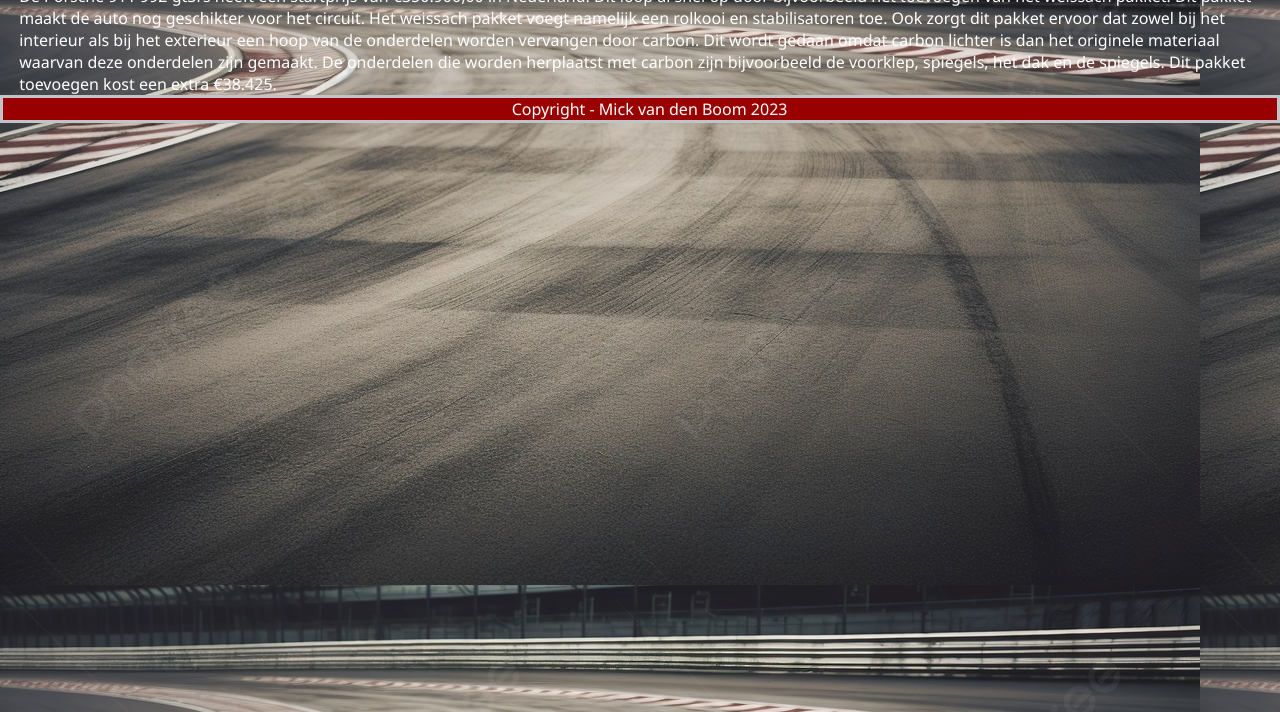
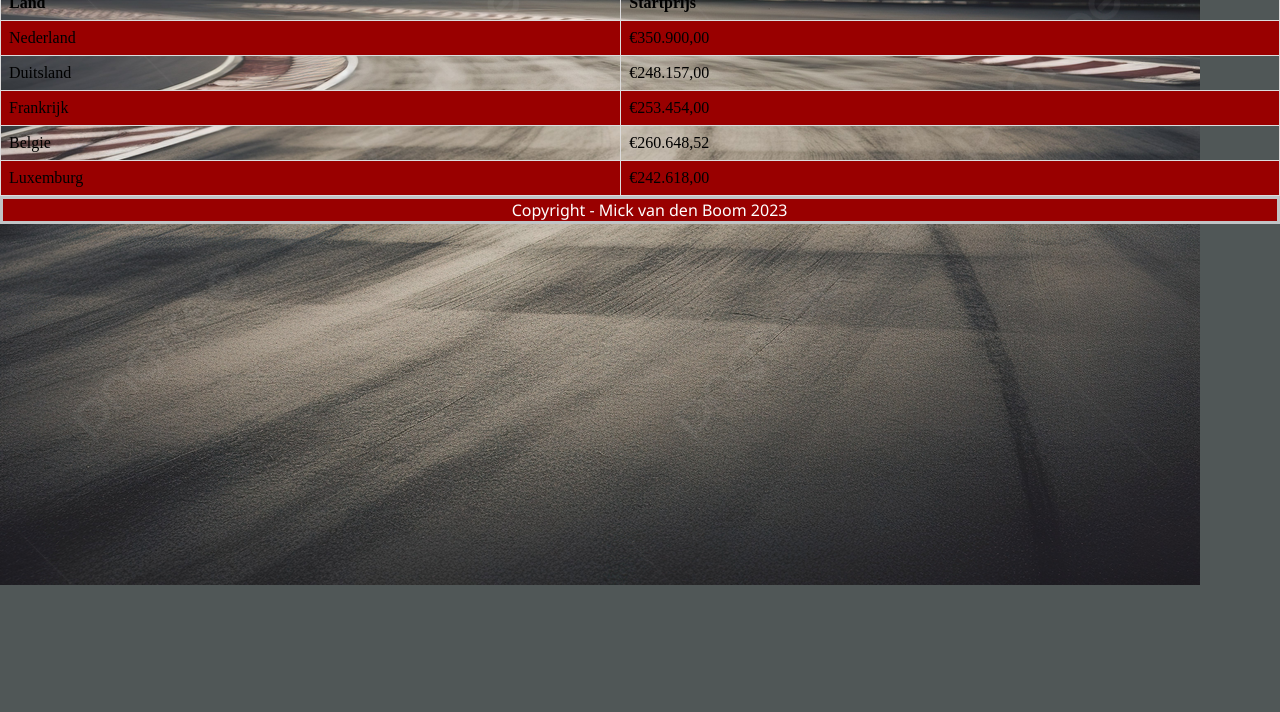
Before and after one commit to MickvdBoom/MickAuto, a plain HTML site: page prices.html in a window 1280 px wide. Shown: the part 88-800 px from the top of the page. Drawn offline with Linux system fonts and the light colour scheme.

Commit message:
tabel toegevoegd

```diff
--- a/prices.html
+++ b/prices.html
@@ -23,17 +23,33 @@
     </header>
 <main>
     <h1>Prijzen</h1>
-        <p>De Porsche 911 992 gt3rs heeft een startprijs van €350.900,00
-        in Nederland. Dit loop al snel op door bijvoorbeeld het
-        toevoegen van het weissach pakket. Dit pakket maakt de auto
-        nog geschikter voor het circuit. Het weissach pakket voegt
-        namelijk een rolkooi en stabilisatoren toe. Ook zorgt dit
-        pakket ervoor dat zowel bij het interieur als bij het exterieur
-        een hoop van de onderdelen worden vervangen door carbon. Dit
-        wordt gedaan omdat carbon lichter is dan het originele materiaal
-        waarvan deze onderdelen zijn gemaakt. De onderdelen die worden
-        herplaatst met carbon zijn bijvoorbeeld de voorklep, spiegels,
-        het dak en de spiegels. Dit pakket toevoegen kost een extra €38.425.</p>
+    <table>
+        <tr>
+            <th>Land</th>
+            <th>Startprijs</th>
+        </tr>
+        <tr>
+            <td>Nederland</td>
+            <td>€350.900,00</td>
+        </tr>
+        <tr>
+            <td>Duitsland</td>
+            <td>€248.157,00</td>
+        </tr>
+        <tr>
+            <td>Frankrijk</td>
+            <td>€253.454,00</td>
+        </tr>
+            <td>Belgie</td>
+            <td>€260.648,52</td>
+        </tr>
+
+        <tr>
+            <td>Luxemburg</td>
+            <td>€242.618,00</td>
+        </tr>
+    </table>
+    <!--Bron tabel: https://www.w3schools.com/html/html_tables.asp-->
 </main>
 <footer>
     <p>Copyright - Mick van den Boom 2023</p>
--- a/style.css
+++ b/style.css
@@ -7,10 +7,11 @@
 body {
     background-color: rgb(80, 87, 87);
     background-image: url(afbeeldingen/pngtree-racing-car-is-going-at-speeds-down-an-asphalt-racetrack-picture-image_3413956.jpg);
+    background-repeat: no-repeat;
 }
 
 h1 {
-    color: white;
+    color: #990000;
     text-align: center;
 }
 
@@ -29,6 +30,21 @@ nav {
     text-align: center;
 }
 
+table {
+    border-collapse: collapse;
+    width: 100%;
+}
+
+td, th {
+    border: 1px solid #dddddd;
+    text-align: left;
+    padding: 8px;
+}
+
+tr:nth-child(even) {
+    background-color: #990000;
+}
+
 .homeflex {
     display: flex;
     justify-content: center;
@@ -39,6 +55,10 @@ nav {
 .homeflex img {
     width: 60%;
     height: 60%;
+}
+
+.homeflex h2, p {
+    flex-direction: column;
 }
 
 .aeroflex {
```
Also changed, not shown: aerodynamics.html (+2 -2 lines), interior.html (+1 -1 lines).
